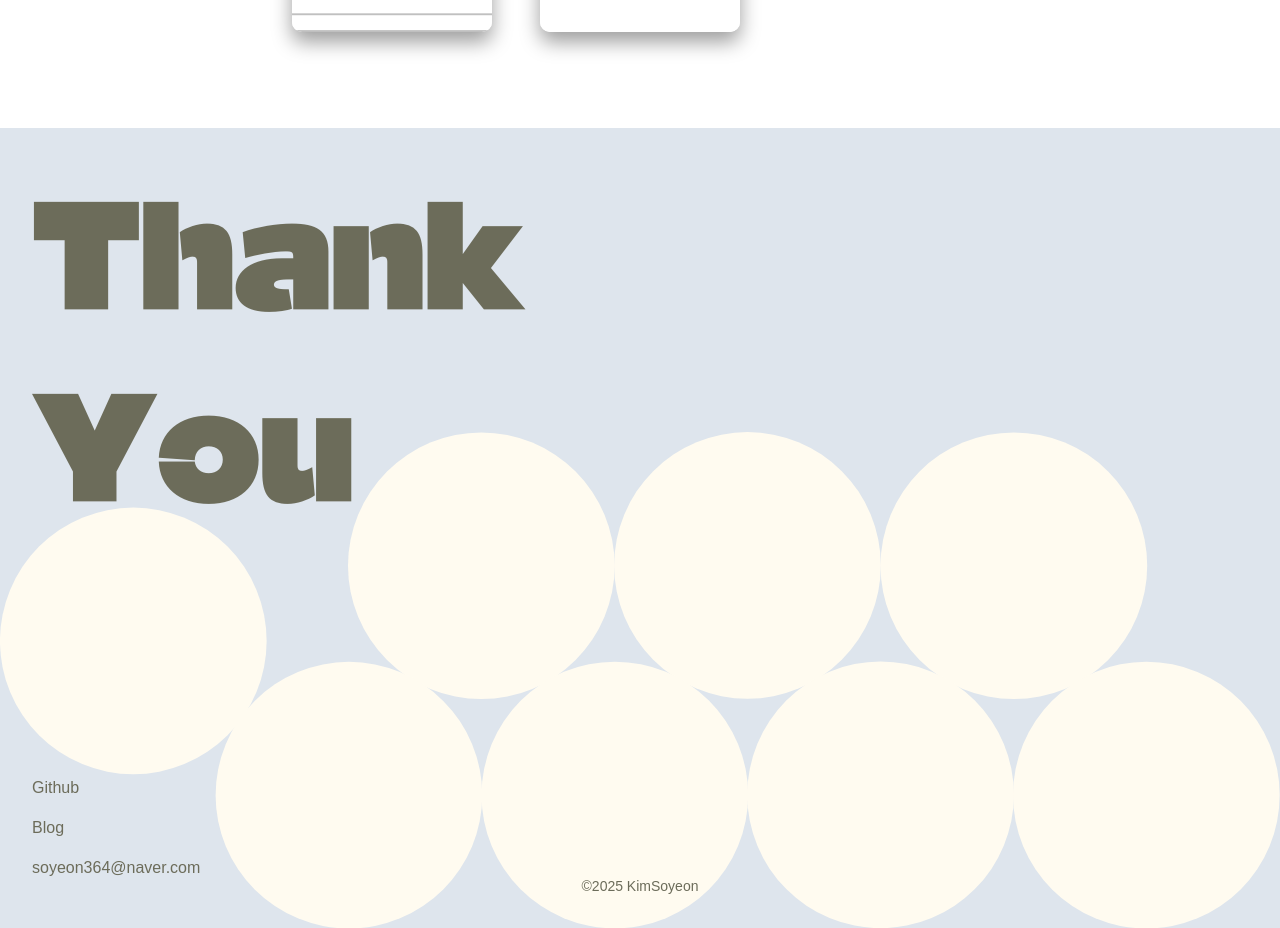
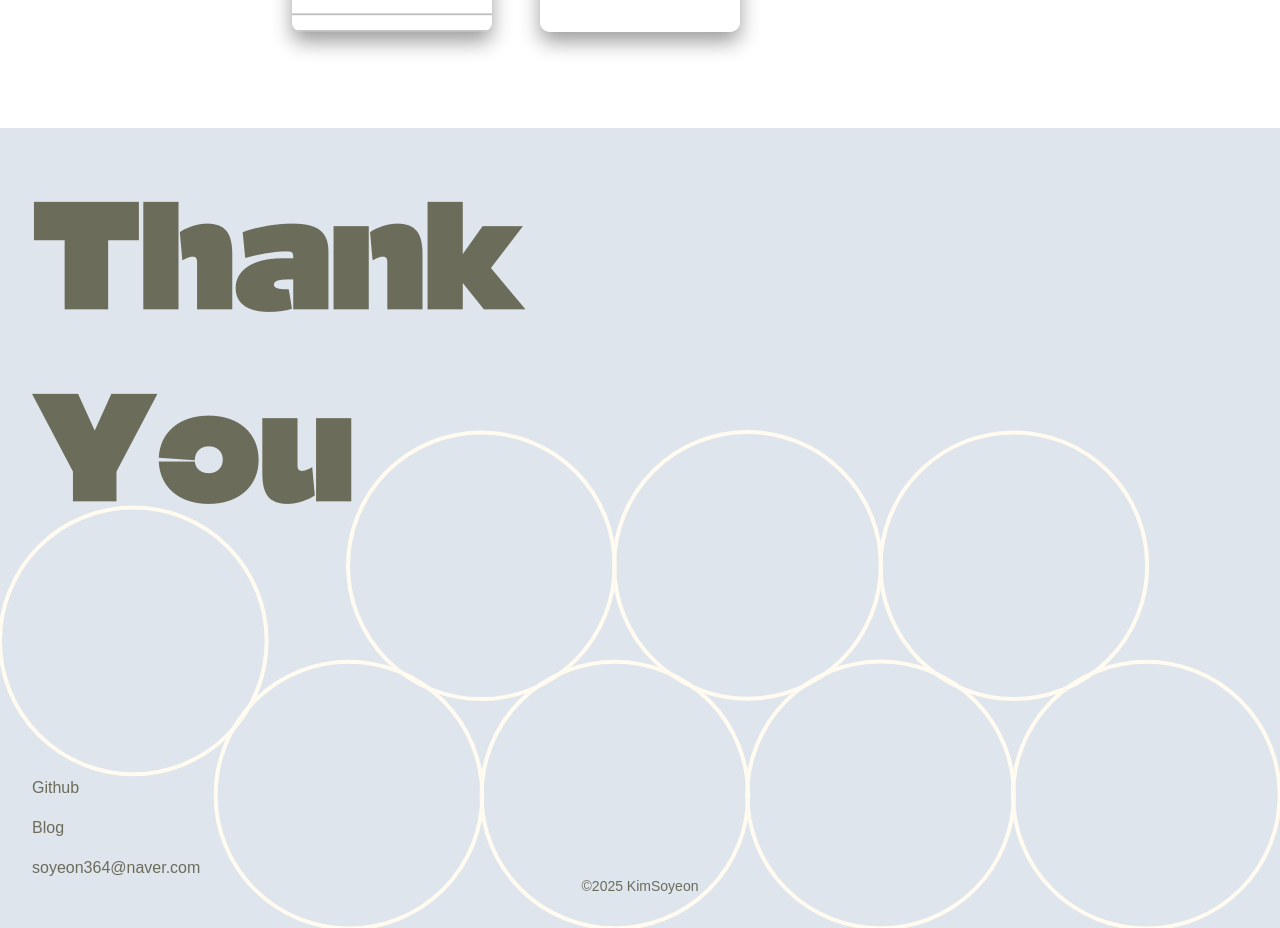
Before and after one commit to sykim0181/portfolio, a Next.js app: page / in a window 1280 px wide. Shown: the part 4160-5088 px from the top of the page. Built offline with nearby package versions, Linux system fonts and the light colour scheme; a web font is replaced by a local one.

Commit message:
style: 공 스타일 변경

```diff
--- a/src/components/home/DroppingBalls.tsx
+++ b/src/components/home/DroppingBalls.tsx
@@ -69,7 +69,9 @@ const DroppingBalls = ({ ballColor, backgroundColor }: DroppingBallsProps) => {
           radius,
           {
             render: {
-              fillStyle: ballColor,
+              strokeStyle: ballColor,
+              lineWidth: 4,
+              fillStyle: "transparent",
             },
             restitution: 0.5,
           }
```
